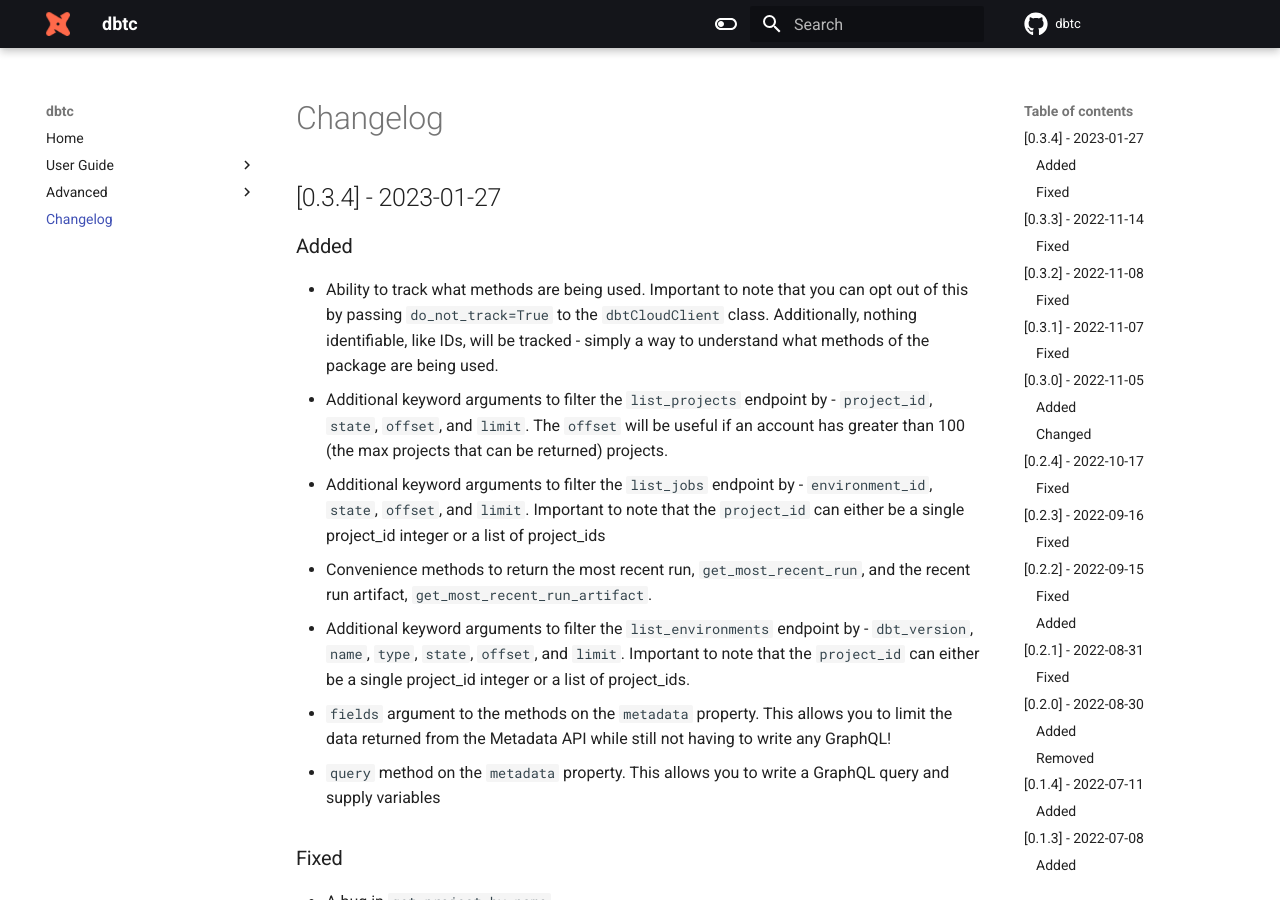
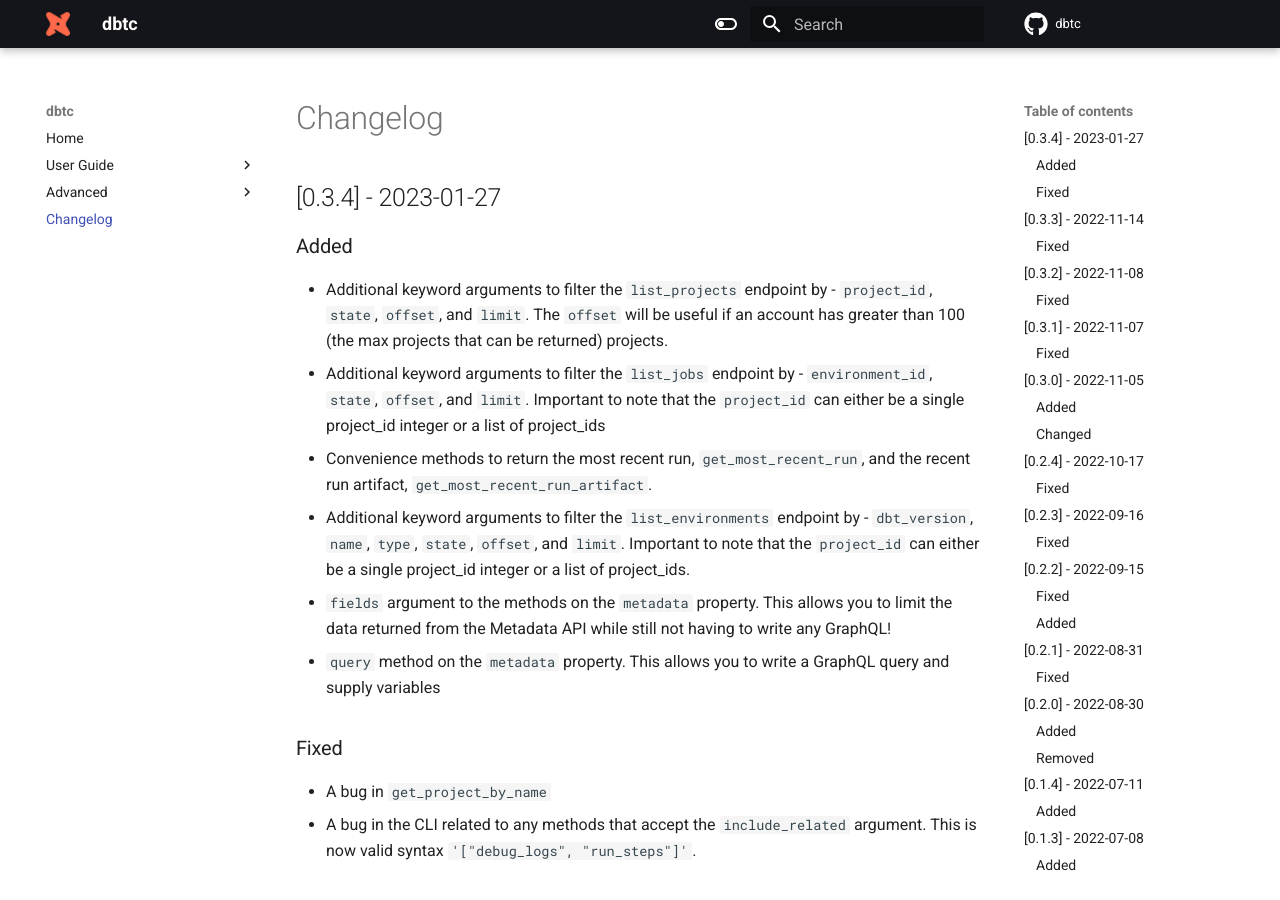
Before and after one commit to dpguthrie/dbtc, an MkDocs documentation site: the page built from docs/changelog.md, in a window 1280 px wide and 900 px high. Built offline with MkDocs 1.6.1 and Material for MkDocs 9.7.7, drawn with Linux system fonts in a browser that asks for light colours; comment, search, counter and statistics services are not loaded; the version menu is left out.

Commit message:
Update for 0.3.4

```diff
--- a/docs/changelog.md
+++ b/docs/changelog.md
@@ -3,7 +3,6 @@
 ## [0.3.4] - 2023-01-27
 
 ### Added
-- Ability to track what methods are being used.  Important to note that you can opt out of this by passing `do_not_track=True` to the `dbtCloudClient` class.  Additionally, nothing identifiable, like IDs, will be tracked - simply a way to understand what methods of the package are being used.
 - Additional keyword arguments to filter the `list_projects` endpoint by - `project_id`, `state`, `offset`, and `limit`.  The `offset` will be useful if an account has greater than 100 (the max projects that can be returned) projects.
 - Additional keyword arguments to filter the `list_jobs` endpoint by - `environment_id`, `state`, `offset`, and `limit`.  Important to note that the `project_id` can either be a single project_id integer or a list of project_ids
 - Convenience methods to return the most recent run, `get_most_recent_run`, and the recent run artifact, `get_most_recent_run_artifact`.
```
Also changed, not shown: CHANGELOG.md (+0 -1 lines), docs/guide/metadata.md (+14 -0 lines), docs/guide/cloud.md (line endings or trailing spaces).
